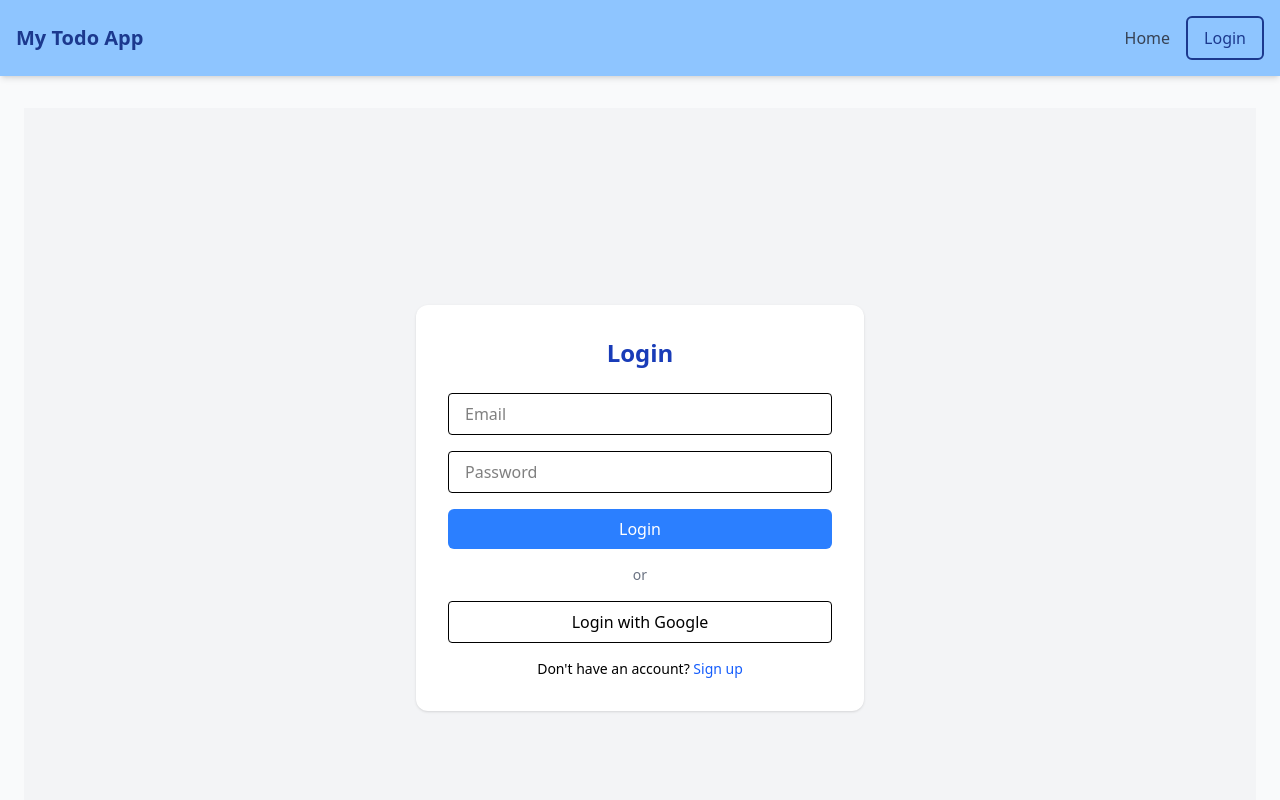
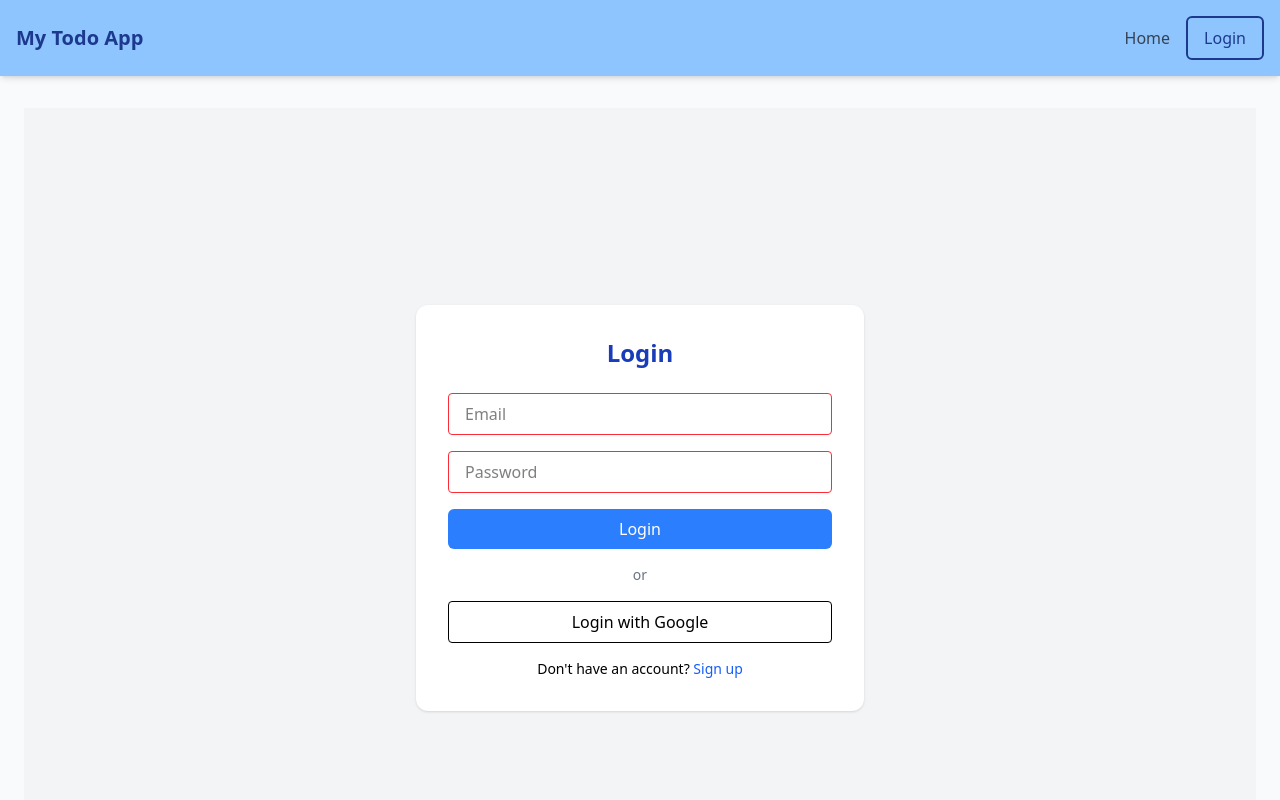
Before and after one commit to AnaBacic/internship-practice, a Vue app in the folder vue-todo-app/: page /login in a window 1280 px wide. Shown: the top 800 px of the page. Built offline with nearby package versions, Linux system fonts and the light colour scheme; no server answers.

Commit message:
added custom validation message on login and register screen

```diff
--- a/vue-todo-app/package.json
+++ b/vue-todo-app/package.json
@@ -21,8 +21,10 @@
     "tailwind-merge": "^3.2.0",
     "tailwindcss": "^4.1.5",
     "tw-animate-css": "^1.2.9",
+    "vee-validate": "^4.15.0",
     "vue": "^3.5.13",
-    "vue-router": "^4.5.0"
+    "vue-router": "^4.5.0",
+    "yup": "^1.6.1"
   },
   "devDependencies": {
     "@vitejs/plugin-vue": "^5.2.3",
--- a/vue-todo-app/src/views/LoginPage.vue
+++ b/vue-todo-app/src/views/LoginPage.vue
@@ -3,21 +3,29 @@
     <div class="bg-white p-8 rounded-xl shadow w-full max-w-md">
       <h2 class="text-2xl font-bold mb-6 text-center text-blue-800">Login</h2>
 
-      <form @submit.prevent="handleLogin" class="space-y-4">
-        <input
-          v-model="email"
+      <Form :validation-schema="schema" @submit="handleLogin" class="space-y-4">
+        <div>
+          <Field
+            name="email"
             type="email"
             placeholder="Email"
             class="w-full px-4 py-2 border rounded"
-          required
+            :class="{ 'border-red-500': errors.email }"
           />
-        <input
-          v-model="password"
+          <ErrorMessage name="email" class="text-red-500 text-sm mt-1" />
+        </div>
+
+        <div>
+          <Field
+            name="password"
             type="password"
             placeholder="Password"
             class="w-full px-4 py-2 border rounded"
-          required
+            :class="{ 'border-red-500': errors.password }"
           />
+          <ErrorMessage name="password" class="text-red-500 text-sm mt-1" />
+        </div>
+
         <button
           type="submit"
           class="w-full bg-blue-500 text-white py-2 px-4 rounded-md hover:bg-blue-100 hover:text-blue-900 flex items-center justify-center gap-2"
@@ -26,7 +34,7 @@
           <Loader2Icon v-if="loading" class="animate-spin w-5 h-5" />
           <span>{{ loading ? 'Logging in...' : 'Login' }}</span>
         </button>
-      </form>
+      </Form>
 
       <div class="text-center my-4 text-sm text-gray-500">or</div>
 
@@ -52,21 +60,29 @@ import { useRouter } from 'vue-router'
 import supabase from '@/supabase'
 import { Loader2Icon } from 'lucide-vue-next'
 
-const email = ref('')
-const password = ref('')
+// VeeValidate + Yup
+import { Form, Field, ErrorMessage, useForm } from 'vee-validate'
+import * as yup from 'yup'
+
+// Yup validacija (bez min za password!)
+const schema = yup.object({
+  email: yup.string().required('Please enter your email').email('Invalid email format'),
+  password: yup.string().required('Please enter your password')
+})
+
+const { errors } = useForm({ validationSchema: schema })
+
 const loading = ref(false)
 const router = useRouter()
 
-const handleLogin = async () => {
+const handleLogin = async (values) => {
   loading.value = true
-  const { error } = await supabase.auth.signInWithPassword({
-    email: email.value,
-    password: password.value
-  })
+  const { email, password } = values
+  const { error } = await supabase.auth.signInWithPassword({ email, password })
   loading.value = false
 
   if (error) {
-    alert('Error with login: ' + error.message)
+    alert('Login failed: ' + error.message)
   } else {
     router.push('/')
   }
--- a/vue-todo-app/src/views/RegisterPage.vue
+++ b/vue-todo-app/src/views/RegisterPage.vue
@@ -3,21 +3,29 @@
     <div class="bg-white p-8 rounded-xl shadow w-full max-w-md">
       <h2 class="text-2xl font-bold mb-6 text-center text-blue-800">Sign up</h2>
 
-      <form @submit.prevent="handleRegister" class="space-y-4">
-        <input
-          v-model="email"
+      <Form :validation-schema="schema" @submit="handleRegister" class="space-y-4">
+        <div>
+          <Field
+            name="email"
             type="email"
             placeholder="Email"
             class="w-full px-4 py-2 border rounded"
-          required
+            :class="{ 'border-red-500': errors.email }"
           />
-        <input
-          v-model="password"
+          <ErrorMessage name="email" class="text-red-500 text-sm mt-1" />
+        </div>
+
+        <div>
+          <Field
+            name="password"
             type="password"
             placeholder="Password"
             class="w-full px-4 py-2 border rounded"
-          required
+            :class="{ 'border-red-500': errors.password }"
           />
+          <ErrorMessage name="password" class="text-red-500 text-sm mt-1" />
+        </div>
+
         <button
           type="submit"
           class="w-full bg-blue-500 text-white py-2 px-4 rounded-md hover:bg-blue-100 hover:text-blue-900 flex items-center justify-center gap-2"
@@ -26,7 +34,7 @@
           <Loader2Icon v-if="loading" class="animate-spin w-5 h-5" />
           <span>{{ loading ? 'Signing up...' : 'Sign up' }}</span>
         </button>
-      </form>
+      </Form>
 
       <p class="text-sm text-center mt-4">
         Have an account?
@@ -42,23 +50,39 @@ import { useRouter } from 'vue-router'
 import supabase from '@/supabase'
 import { Loader2Icon } from 'lucide-vue-next'
 
-const email = ref('')
-const password = ref('')
+import { Form, Field, ErrorMessage, useForm } from 'vee-validate'
+import * as yup from 'yup'
+
 const loading = ref(false)
 const router = useRouter()
 
-const handleRegister = async () => {
+const schema = yup.object({
+  email: yup
+    .string()
+    .required('Email is required')
+    .email('Please enter a valid email'),
+  password: yup
+    .string()
+    .required('Password is required')
+    .min(8, 'Password must be at least 8 characters')
+    .matches(/[a-zA-Z]/, 'Password must contain at least one letter')
+    .matches(/\d/, 'Password must contain at least one number')
+})
+
+const { errors } = useForm({ validationSchema: schema })
+
+const handleRegister = async (values) => {
   loading.value = true
-  const { error } = await supabase.auth.signUp({
-    email: email.value,
-    password: password.value
-  })
+  const { email, password } = values
+
+  const { error } = await supabase.auth.signUp({ email, password })
+
   loading.value = false
 
   if (error) {
-    alert('Error with sign up: ' + error.message)
+    alert('Sign up failed: ' + error.message)
   } else {
-    alert('Sign up success! Check your Email.')
+    alert('Sign up success! Check your email to verify your account.')
     router.push('/login')
   }
 }
```
Also changed, not shown: 1 other file (tests, documents, lock files or other folders). Lines whose indentation alone changed are shown as unchanged.
